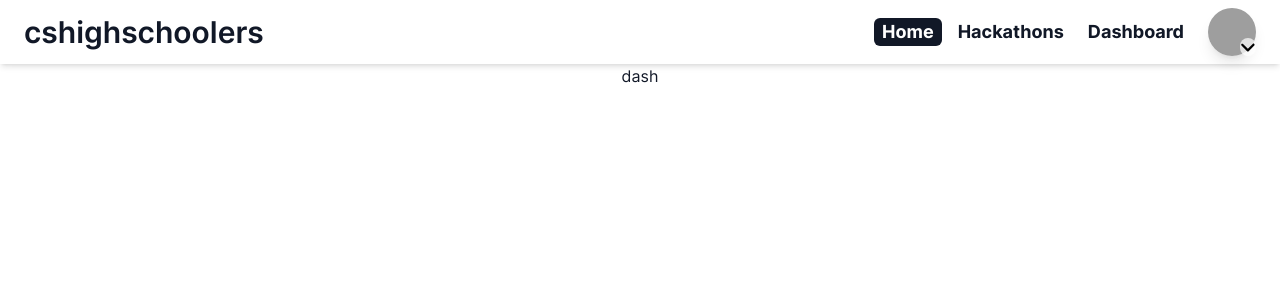
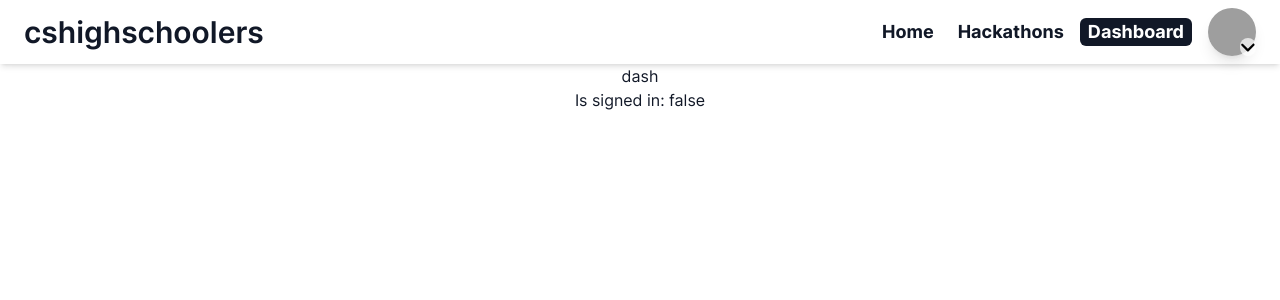
Before and after one commit to sexnine/cshs-website, a Vue app: page /dash in a window 1280 px wide. Shown: the top 300 px of the page. Built offline with nearby package versions, Linux system fonts and the light colour scheme; no server answers; grey boxes are pictures that could not be loaded.

Commit message:
Navbar functionality, Reactive buttons to signed in status

```diff
--- a/src/components/NavBar.vue
+++ b/src/components/NavBar.vue
@@ -38,9 +38,10 @@
   import NavItemComponent from "./NavItem.vue";
   import router from "../router";
 
-  watch(router.currentRoute, async (oldVal, newVal) => {
+  watch(router.currentRoute, async (newVal, oldVal) => {
     console.log(oldVal);
     console.log(newVal);
+    selected.value = newVal.name ?? "";
   });
 
   const windowWidth = ref(0);
@@ -54,9 +55,9 @@
   }
 
   const navItems = ref([
-    new NavItem("home", "Home", async () => window.scrollTo(0, 0)),
+    new NavItem("home", "Home", async () => router.push("/")),
     new NavItem("hackathons", "Hackathons", async () => window.scrollTo(0, 0)),
-    new NavItem("dash", "Dashboard", async () => window.scrollTo(0, 0)),
+    new NavItem("dashboard", "Dashboard", async () => router.push("/dash")),
   ]);
 
   const onWindowResize = () => {
@@ -67,9 +68,7 @@
     return windowWidth.value < 900;
   });
 
-  const selected = computed(() => {
-    return "home";
-  });
+  let selected = ref("");
   window.addEventListener("resize", onWindowResize);
   onWindowResize();
 </script>
--- a/src/fontAwesome.ts
+++ b/src/fontAwesome.ts
@@ -5,15 +5,24 @@ import {
   faAngleDown,
   faBars,
   faLock,
+  faHouseUser,
 } from "@fortawesome/free-solid-svg-icons";
-import { faReddit, faDiscord } from "@fortawesome/free-brands-svg-icons";
+import {
+  faReddit,
+  faDiscord,
+  faGithub,
+} from "@fortawesome/free-brands-svg-icons";
 
-library.add(faReddit);
-library.add(faDiscord);
-library.add(faUserPlus);
-library.add(faAnglesDown);
-library.add(faBars);
-library.add(faLock);
-library.add(faAngleDown);
+library.add(
+  faReddit,
+  faDiscord,
+  faUserPlus,
+  faAnglesDown,
+  faBars,
+  faLock,
+  faAngleDown,
+  faGithub,
+  faHouseUser
+);
 
 export default library;
--- a/src/main.ts
+++ b/src/main.ts
@@ -2,6 +2,7 @@ import { createApp } from "vue";
 import App from "./App.vue";
 import "./assets/main.css";
 import router from "./router";
+import { createPinia } from "pinia";
 // import i18n from "./i18n";
 import { FontAwesomeIcon } from "@fortawesome/vue-fontawesome";
 import library from "./fontAwesome";
@@ -10,12 +11,14 @@ import mitt from "mitt";
 library;
 
 const emitter = mitt();
+const pinia = createPinia();
 
 const app = createApp(App);
 
 app.provide("mitt", emitter);
 
 app.use(router);
+app.use(pinia);
 // app.use(i18n);
 app.component("fa-icon", FontAwesomeIcon);
 
--- a/src/store/index.ts
+++ b/src/store/index.ts
@@ -5,18 +5,20 @@ import { onAuthStateChanged, User } from "firebase/auth";
 const global = defineStore("main", {
   state: () => {
     return {
-      user: null as null | User,
+      _user: null as null | User,
+      userData: null,
     };
   },
   getters: {
-    isSignedIn: (state) => state.user !== null,
+    isSignedIn: (state) => state._user !== null,
+    user: (state) => state._user,
   },
   actions: {
     setUser(user: null | User) {
-      this.user = user;
+      this._user = user;
     },
     clearUser() {
-      this.user = null;
+      this._user = null;
     },
   },
 })();
@@ -26,4 +28,6 @@ onAuthStateChanged(auth, (user) => {
   global.setUser(user);
 });
 
+global.setUser(auth.currentUser);
+
 export { global };
--- a/src/views/AccountDashboard.vue
+++ b/src/views/AccountDashboard.vue
@@ -1,3 +1,13 @@
 <template>
   <h1>dash</h1>
+  <p>Is signed in: {{ signedIn }}</p>
+  <p>{{ user }}</p>
 </template>
+
+<script setup lang="ts">
+  import { global as store } from "../store";
+
+  const user = store.user;
+  const signedIn = store.isSignedIn;
+  console.log(user);
+</script>
--- a/src/views/HomeView.vue
+++ b/src/views/HomeView.vue
@@ -29,11 +29,14 @@
             @click="discordClicked"
           />
         </div>
-        <h2 class="pb-4">Or sign up for more features 👀</h2>
+        <h2 v-if="!isSignedIn" class="pb-4">Or sign in for more features 👀</h2>
+        <h2 v-else class="pb-4">
+          Or head to your dashboard for more features 👀
+        </h2>
         <LandingButton
-          :icon="['fa', 'user-plus']"
-          text="Sign up"
-          class="bg-red-500 text-glow-[red-400]"
+          :icon="isSignedIn ? ['fa', 'house-user'] : ['fab', 'github']"
+          :text="isSignedIn ? 'Dashboard' : 'Sign in with GitHub'"
+          :class="isSignedIn ? 'bg-red-500 text-white' : 'bg-black text-white'"
           @click="signUpClicked"
         />
       </div>
@@ -133,6 +136,7 @@
   // @ts-ignore
   import FOG from "vanta/dist/vanta.fog.min";
   import DomainExample from "../components/DomainExample.vue";
+  import { global as store } from "../store";
 
   export default defineComponent({
     components: {
@@ -154,6 +158,8 @@
           "cdev",
         ],
         currentDomainExampleIndex: 0,
+        // isSignedIn: store.isSignedIn,
+        isSignedIn: false,
       };
     },
     async mounted() {
```
